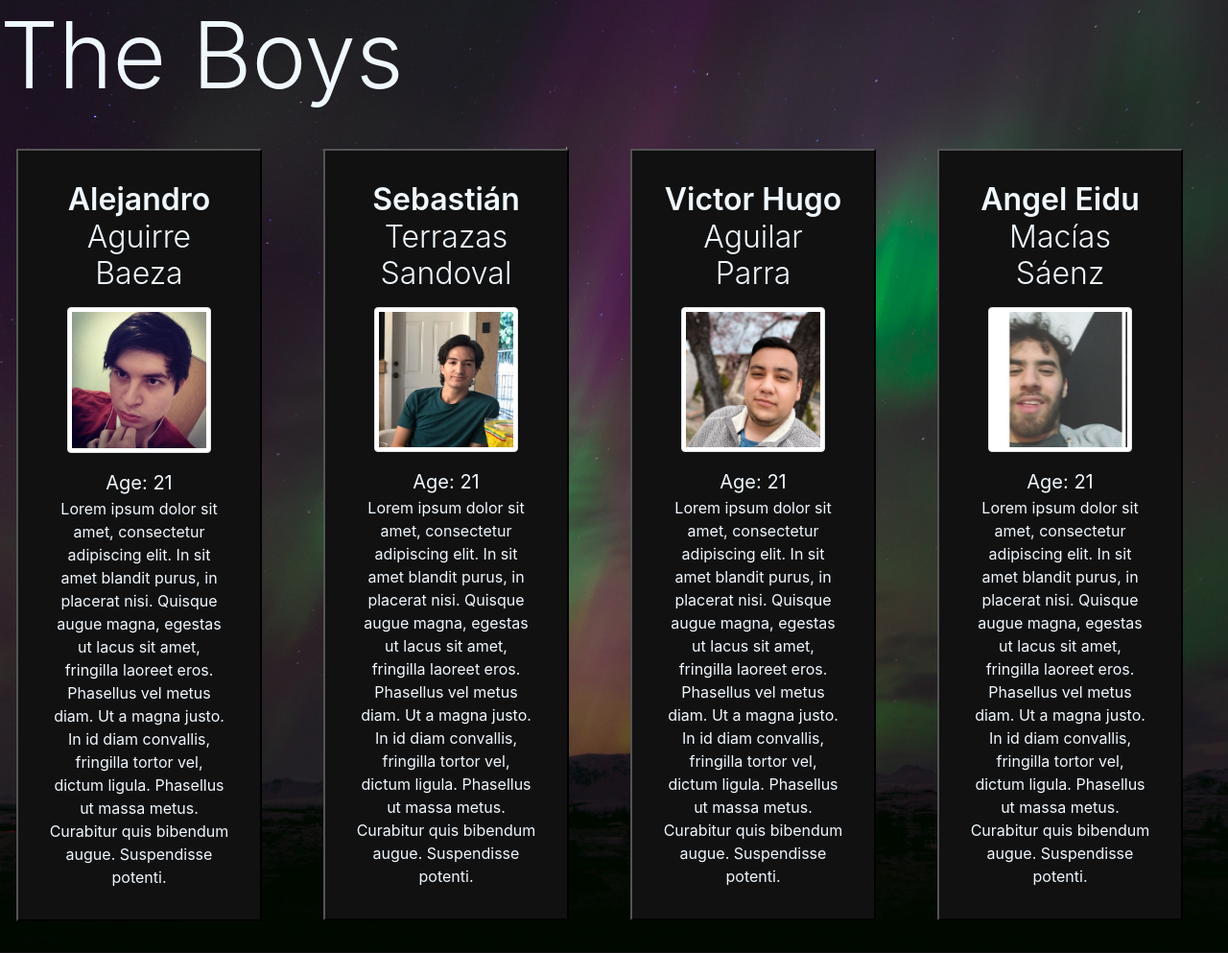
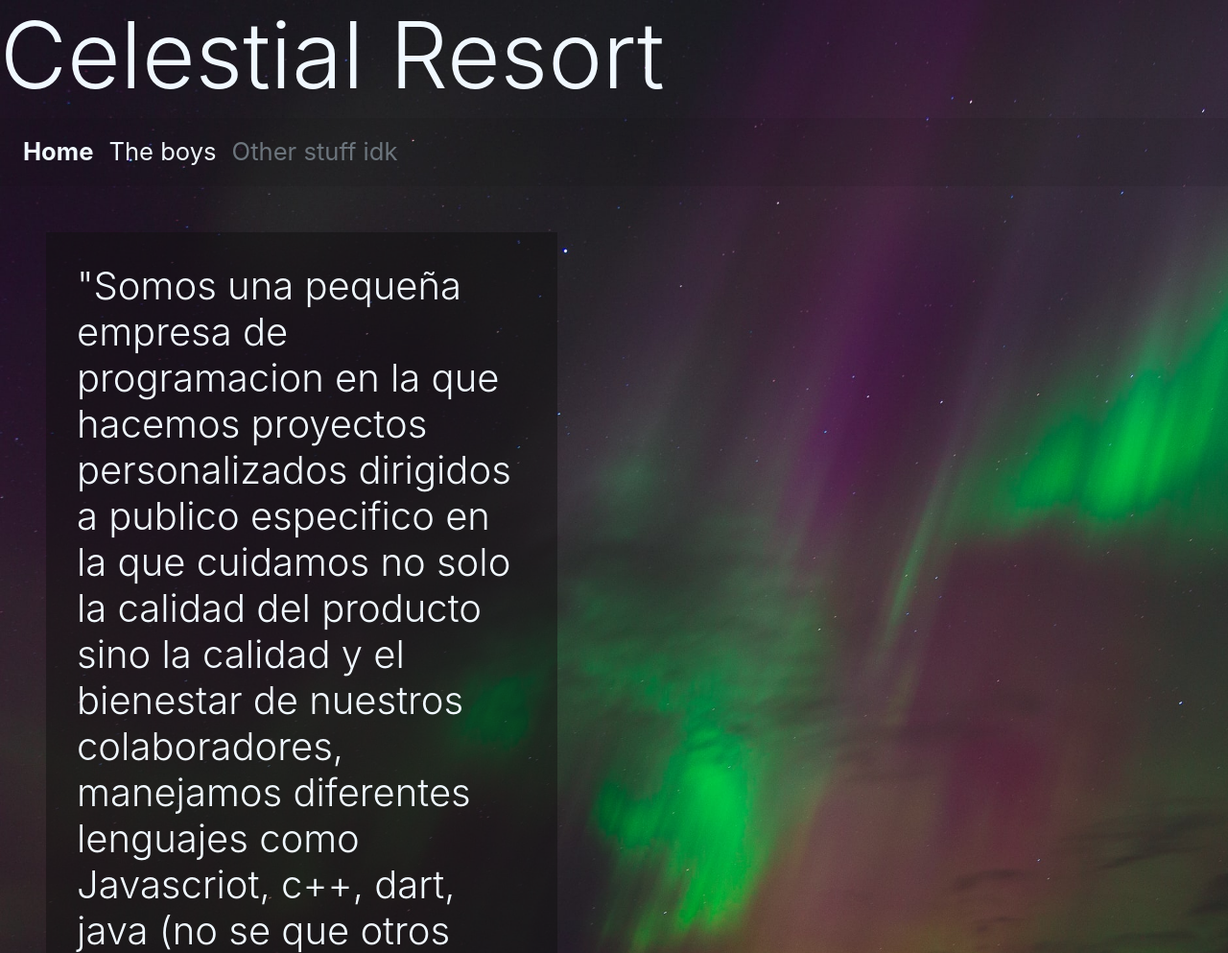
Before and after one commit to phoenix1512/Proyecto-DeBaPla, a website: page proyecto/public/index.html in a window 1280 px wide. Shown: the top 993 px of the page at 96% size. Drawn offline with nearby package versions, Linux system fonts and the light colour scheme.

Commit message:
Added team view
temp to pull

```diff
--- a/proyecto/public/index.html
+++ b/proyecto/public/index.html
@@ -8,112 +8,35 @@
   <link rel="stylesheet" href="styles.css">
 </head>
 <body>
-  <h1 class="display-1">The Boys</h1>
+  <h1 class="display-1">Celestial Resort</h1>
+  <nav class="navbar navbar-expand-lg">
+    <div class="navbar-nav">
+      <a class="nav-link active" href="index.html">Home</a>
+      <a class="nav-link" href="team.html">The boys</a>
+      <a class="nav-link disabled" href="#">Other stuff idk</a>
+    </div>
+  </nav>
 
-  <div class="row" style="width: 100%;">
-    <div class="col text-center" style="margin: 2rem; padding: 0;">
-      <form action="infoAlex.html">
-        <button type="submit" class="team-card" style="padding: 2rem;">
-          <div class="name display-4">
-            <div class="first-name">Alejandro</div>
-              Aguirre Baeza
-          </div>
-          <div class="profile-picture-container">
-            <img src="/assets/AlejandroPP.png" alt="Alejandro" class="profile-picture img-thumbnail">
-          </div>
-          <div class="quick-info">
-            <div class="age">
-              Age: 21
-            </div>
-            <div class="info">
-              Lorem ipsum dolor sit amet, consectetur adipiscing elit. In sit amet blandit purus, in placerat nisi. Quisque augue magna, egestas ut lacus sit amet, fringilla laoreet eros. Phasellus vel metus diam. Ut a magna justo. In id diam convallis, fringilla tortor vel, dictum ligula. Phasellus ut massa metus. Curabitur quis bibendum augue. Suspendisse potenti.
-            </div>
-          </div>
-        </button>
-      </form>
-    </div>
-    <div class="col text-center" style="margin: 2rem; padding: 0;">
-      <form action="infoAlex.html">
-        <button type="submit" class="team-card" style="padding: 2rem;">
-          <div class="name display-4">
-            <div class="first-name">Sebastián</div>
-              Terrazas Sandoval
-          </div>
-          <div class="profile-picture-container">
-            <img src="/assets/SebastianPP.jpeg" alt="Alejandro" class="profile-picture img-thumbnail">
-          </div>
-          <div class="quick-info">
-            <div class="age">
-              Age: 21
-            </div>
-            <div class="info">
-              Lorem ipsum dolor sit amet, consectetur adipiscing elit. In sit amet blandit purus, in placerat nisi. Quisque augue magna, egestas ut lacus sit amet, fringilla laoreet eros. Phasellus vel metus diam. Ut a magna justo. In id diam convallis, fringilla tortor vel, dictum ligula. Phasellus ut massa metus. Curabitur quis bibendum augue. Suspendisse potenti.
-            </div>
-          </div>
-        </button>
-      </form>
-    </div>
-    <div class="col text-center" style="margin: 2rem; padding: 0;">
-      <form action="infoAlex.html">
-        <button type="submit" class="team-card" style="padding: 2rem;">
-          <div class="name display-4">
-            <div class="first-name">Victor Hugo</div>
-              Aguilar Parra
-          </div>
-          <div class="profile-picture-container">
-            <img src="/assets/VictorPP.png" alt="Alejandro" class="profile-picture img-thumbnail">
-          </div>
-          <div class="quick-info">
-            <div class="age">
-              Age: 21
-            </div>
-            <div class="info">
-              Lorem ipsum dolor sit amet, consectetur adipiscing elit. In sit amet blandit purus, in placerat nisi. Quisque augue magna, egestas ut lacus sit amet, fringilla laoreet eros. Phasellus vel metus diam. Ut a magna justo. In id diam convallis, fringilla tortor vel, dictum ligula. Phasellus ut massa metus. Curabitur quis bibendum augue. Suspendisse potenti.
-            </div>
-          </div>
-        </button>
-      </form>
-    </div>
-    <div class="col text-center" style="margin: 2rem; padding: 0;">
-      <form action="infoAlex.html">
-        <button type="submit" class="team-card" style="padding: 2rem;">
-          <div class="name display-4">
-            <div class="first-name">Angel Eidu</div>
-              Macías Sáenz
-          </div>
-          <div class="profile-picture-container">
-            <img src="/assets/EiduPP.png" alt="Alejandro" class="profile-picture img-thumbnail">
-          </div>
-          <div class="quick-info">
-            <div class="age">
-              Age: 21
-            </div>
-            <div class="info">
-              Lorem ipsum dolor sit amet, consectetur adipiscing elit. In sit amet blandit purus, in placerat nisi. Quisque augue magna, egestas ut lacus sit amet, fringilla laoreet eros. Phasellus vel metus diam. Ut a magna justo. In id diam convallis, fringilla tortor vel, dictum ligula. Phasellus ut massa metus. Curabitur quis bibendum augue. Suspendisse potenti.
-            </div>
-          </div>
-        </button>
-      </form>
-    </div>
-
-  <!-- <footer class="blockquote-footer text-right">Photo by Anders Jildén on <cite title="Source Title">Unsplash</cite></footer> -->
-
-
-  <!-- <p>
-    Alejandro Aguirre Baeza
-  </p>
-  <p>
-    Sebastian Terrazas Sandoval
-  </p>
-  <p>
-    Victor Hugo Aguilar Parra
-  </p>
-  <p>
-    Angel Eidu Macias Saenz
-  </p> -->
+  <div class="description display-4 col-5">
+    "Somos una pequeña empresa de programacion en la que hacemos
+    proyectos personalizados dirigidos a publico especifico
+    en la que cuidamos no solo la calidad del producto sino
+    la calidad y el bienestar de nuestros colaboradores,
+    manejamos diferentes lenguajes como Javascriot, c++,
+    dart, java (no se que otros manejamos) ademas que
+    estamos al dia sobre actualizaciones en las diferentes
+    tecnologias y temas geeks de interes 😎"
+  </div>
 
   <script src="https://code.jquery.com/jquery-3.5.1.slim.min.js" integrity="sha384-DfXdz2htPH0lsSSs5nCTpuj/zy4C+OGpamoFVy38MVBnE+IbbVYUew+OrCXaRkfj" crossorigin="anonymous"></script>
   <script src="https://cdn.jsdelivr.net/npm/popper.js@1.16.1/dist/umd/popper.min.js" integrity="sha384-9/reFTGAW83EW2RDu2S0VKaIzap3H66lZH81PoYlFhbGU+6BZp6G7niu735Sk7lN" crossorigin="anonymous"></script>
   <script src="https://cdn.jsdelivr.net/npm/bootstrap@4.5.3/dist/js/bootstrap.min.js" integrity="sha384-w1Q4orYjBQndcko6MimVbzY0tgp4pWB4lZ7lr30WKz0vr/aWKhXdBNmNb5D92v7s" crossorigin="anonymous"></script>
 </body>
 </html>
+
+<!--
+  The boys
+  Coding Corps
+  Celestial Resort
+  Weepy Inc
+ -->
--- a/proyecto/public/styles.css
+++ b/proyecto/public/styles.css
@@ -5,6 +5,30 @@ body {
     color: aliceblue;
 }
 
+.navbar {
+    background-color: rgba(17, 17, 17, 0.1);
+}
+.nav-link {
+    color: inherit;
+    font-size: 1.6rem;
+}
+.nav-link:hover {
+    color: inherit;
+    font-weight: bold;
+}
+.active {
+    font-weight: 700;
+}
+
+/* index */
+.description {
+    margin: 3rem;
+    padding: 2rem;
+    font-size: 2.5rem;
+    background-color: rgba(17, 17, 17, 0.5);
+}
+
+/* team */
 .team-card {
     background-color: rgb(17, 17, 17);
     color: aliceblue;
```
Also changed, not shown: proyecto/public/team.html (added, +133 -0 lines).
